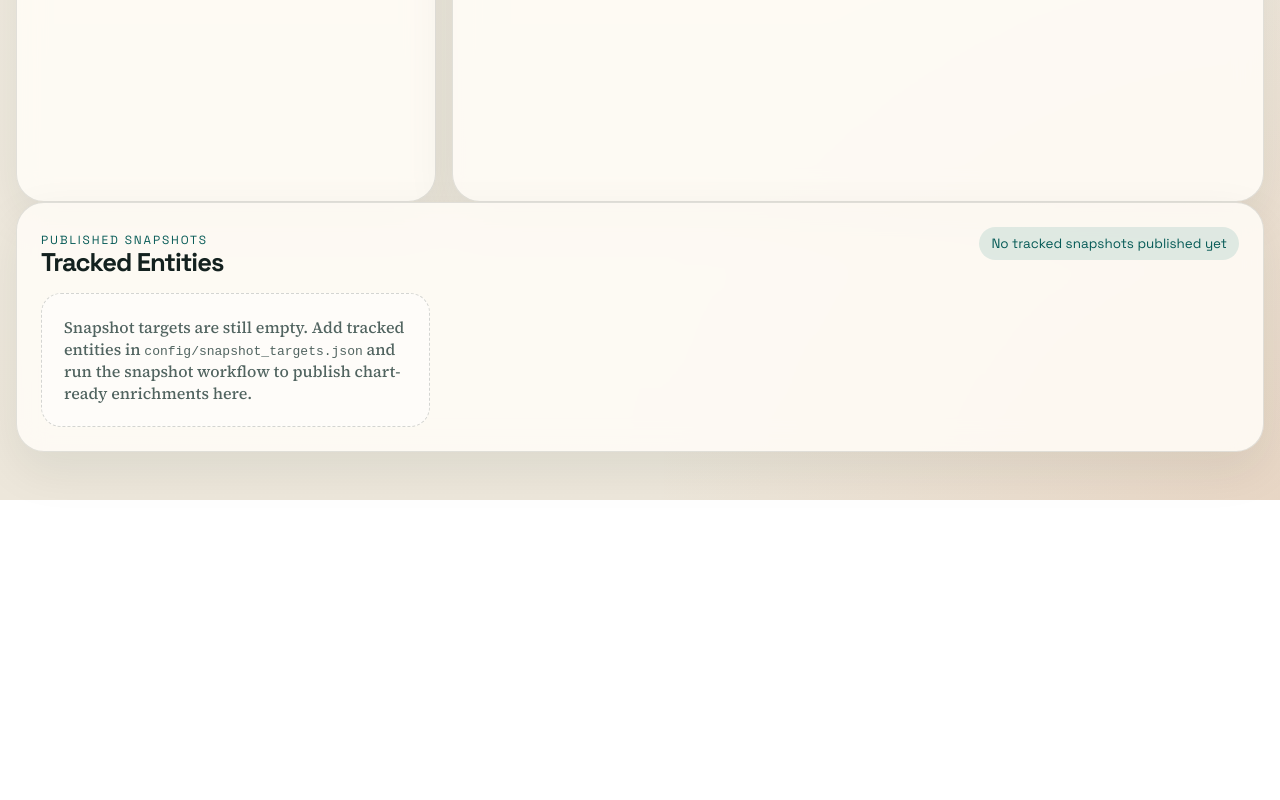
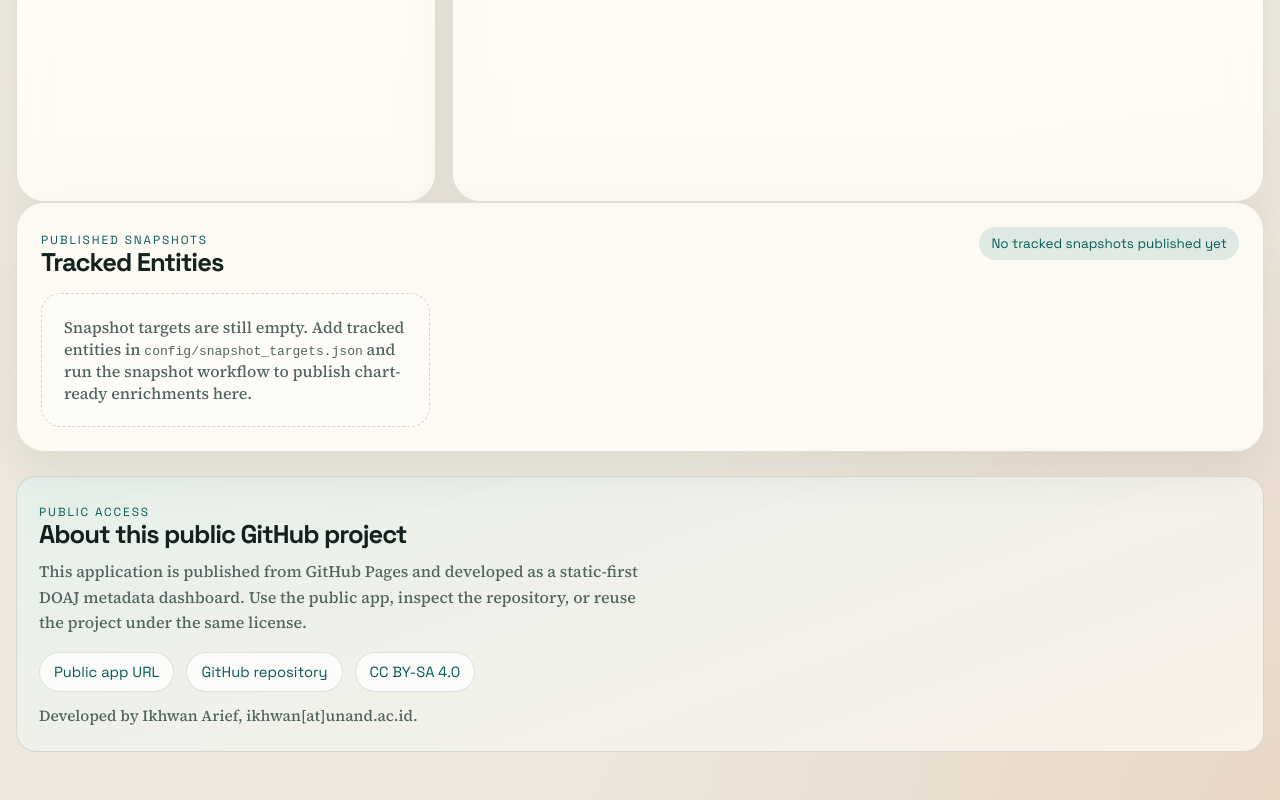
Before and after one commit to ikhwan-arief/DOAJ_Metadata, a plain HTML site: page docs/index.html in a window 1280 px wide. Shown: the part 1338-2138 px from the top of the page. Before the commit the page ends 1838 px from the top, so only its background shows below. Drawn offline with nearby package versions, Linux system fonts and the light colour scheme.

Commit message:
Expand docs, licensing, and public repo metadata

```diff
--- a/docs/data/meta.json
+++ b/docs/data/meta.json
@@ -1,7 +1,7 @@
 {
-  "generated_at": "2026-03-24T16:03:22.648290+00:00",
+  "generated_at": "2026-03-24T22:58:49.216034+00:00",
   "snapshot_count": 0,
-  "targets_path": "/Users/ikhwanarief/Documents/VS Code Projects/DOAJ_Metadata/config/snapshot_targets.json",
+  "targets_path": "config/snapshot_targets.json",
   "source_summary": {
     "live_api": true,
     "dump_probe": {
--- a/docs/data/snapshots/index.json
+++ b/docs/data/snapshots/index.json
@@ -1,4 +1,4 @@
 {
-  "generated_at": "2026-03-24T16:03:22.648290+00:00",
+  "generated_at": "2026-03-24T22:58:49.216034+00:00",
   "items": []
 }
--- a/docs/index.html
+++ b/docs/index.html
@@ -107,6 +107,23 @@
         </div>
         <div id="snapshot-list" class="snapshot-grid"></div>
       </section>
+
+      <footer class="site-footer">
+        <div class="footer-card">
+          <span class="section-kicker">Public access</span>
+          <h2>About this public GitHub project</h2>
+          <p>
+            This application is published from GitHub Pages and developed as a static-first DOAJ metadata
+            dashboard. Use the public app, inspect the repository, or reuse the project under the same license.
+          </p>
+          <div class="footer-links">
+            <a href="https://ikhwan-arief.github.io/DOAJ_Metadata/" target="_blank" rel="noopener noreferrer">Public app URL</a>
+            <a href="https://github.com/ikhwan-arief/DOAJ_Metadata" target="_blank" rel="noopener noreferrer">GitHub repository</a>
+            <a href="https://creativecommons.org/licenses/by-sa/4.0/" target="_blank" rel="noopener noreferrer">CC BY-SA 4.0</a>
+          </div>
+          <p class="footer-meta">Developed by Ikhwan Arief, ikhwan[at]unand.ac.id.</p>
+        </div>
+      </footer>
     </div>
   </body>
 </html>
--- a/docs/styles.css
+++ b/docs/styles.css
@@ -43,6 +43,14 @@ body {
   width: min(1420px, calc(100vw - 32px));
   margin: 0 auto;
   padding: 28px 0 48px;
+}
+
+a {
+  color: var(--accent-strong);
+}
+
+a:hover {
+  color: var(--accent);
 }
 
 .hero,
@@ -168,7 +176,8 @@ p {
 .chart-card,
 .narrative-card,
 .related-card,
-.snapshot-card {
+.snapshot-card,
+.footer-card {
   border-radius: var(--radius-lg);
   border: 1px solid var(--line);
   background: var(--panel-strong);
@@ -471,6 +480,44 @@ button:hover,
   justify-self: start;
 }
 
+.site-footer {
+  margin-top: 24px;
+}
+
+.footer-card {
+  padding: 22px;
+  background:
+    linear-gradient(160deg, rgba(13, 122, 117, 0.1), rgba(200, 111, 61, 0.08)),
+    var(--panel-strong);
+}
+
+.footer-card p {
+  margin-top: 12px;
+  max-width: 72ch;
+}
+
+.footer-links {
+  display: flex;
+  flex-wrap: wrap;
+  gap: 12px;
+  margin-top: 16px;
+}
+
+.footer-links a {
+  display: inline-flex;
+  padding: 10px 14px;
+  border-radius: 999px;
+  border: 1px solid var(--line);
+  background: rgba(255, 255, 255, 0.75);
+  text-decoration: none;
+  font-family: var(--font-display);
+  font-size: 0.92rem;
+}
+
+.footer-meta {
+  font-size: 0.96rem;
+}
+
 .mini-grid {
   display: grid;
   grid-template-columns: repeat(2, minmax(0, 1fr));
--- a/pyproject.toml
+++ b/pyproject.toml
@@ -8,6 +8,10 @@ version = "0.1.0"
 description = "Static DOAJ metadata intelligence dashboard with GitHub Actions snapshot enrichment"
 readme = "README.md"
 requires-python = ">=3.11"
+license = "CC-BY-SA-4.0"
+authors = [
+  {name = "Ikhwan Arief", email = "ikhwan@unand.ac.id"},
+]
 dependencies = []
 
 [project.optional-dependencies]
```
Also changed, not shown: README.md, 2 other files.
